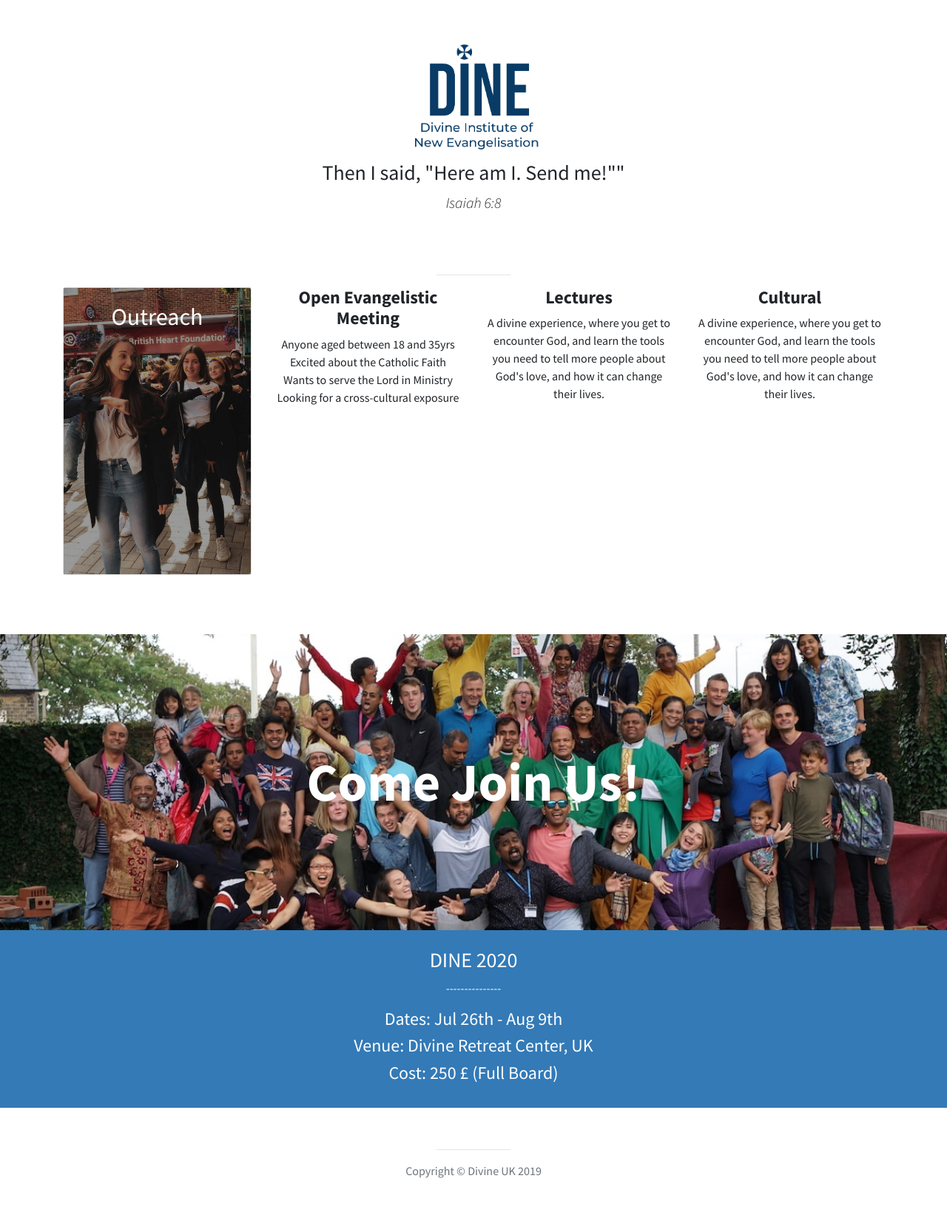
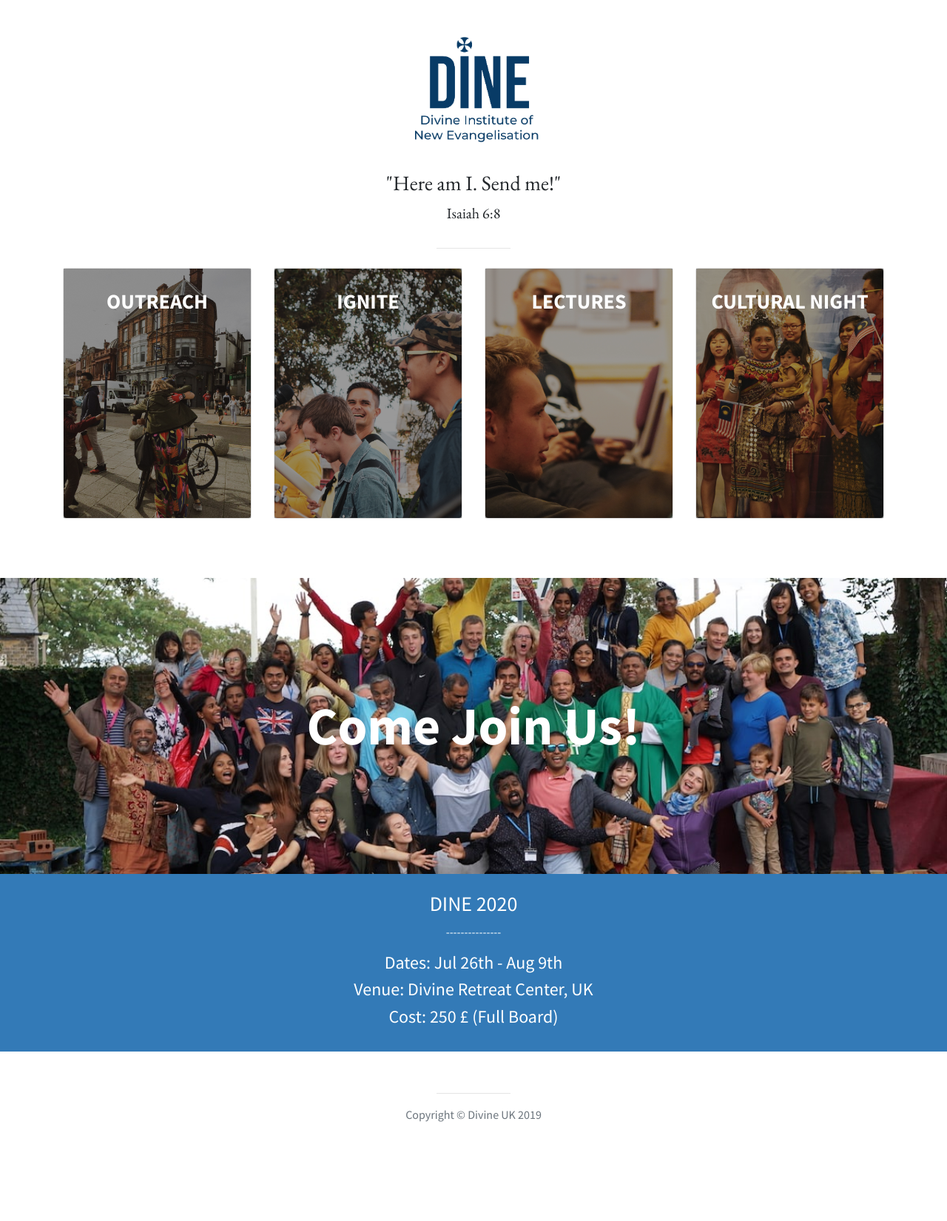
Before and after one commit to newevangelisation/staging, a Jekyll site: the page built from index.html, in a window 1280 px wide. Shown: the part 512-2162 px from the top of the page at 74% size. Built offline with Jekyll 4.4.1, drawn with Linux system fonts in a browser that asks for light colours; after the commit the page ends 2086 px from its top, so only the background shows below that.

Commit message:
Update Home Page with more detailed images

```diff
--- a/_includes/about.html
+++ b/_includes/about.html
@@ -3,11 +3,12 @@
     <div class="row">
       <div class="col-lg-12 text-center">
         <img src="img/logo_text.png" class="img-fluid" style="width:200px"/>
-        <h3>Then I said, "Here am I. Send me!""</h3>
-        <p class="lead"><i>Isaiah 6:8</i></p>
+        <h3 class="bible-passage mt-4"">"Here am I. Send me!"</h3>
+        <p class="lead bible-passage">Isaiah 6:8</p>
       </div>
     </div>
     <!-- /.row -->
   </div>
   <!-- /.container -->
+  <hr class="small">
 </section>
--- a/_includes/details_dine.html
+++ b/_includes/details_dine.html
@@ -1,7 +1,6 @@
 <!-- The circle icons use Font Awesome's stacked icon classes. For more information, visit http://fontawesome.io/examples/ -->
 <section id="services" class="services">
     <div class="container text-center">
-        <hr class="small">
         <div class="row">
             <div class="col-lg-3">
                 <a href="#" class="theme">
@@ -10,7 +9,7 @@
                             <img src="img/home/outreach.jpg" class="card-img rounded" alt="outreach">
                             <div class="card-img-overlay overlay-black">
                                 <div class="align-bottom">
-                                    <h2>Outreach</h2>
+                                    <h3 class="mt-2"><strong>OUTREACH</strong></h3>
                                 </div>
                             </div>
                         </div>
@@ -18,32 +17,46 @@
                 </a>
             </div>
             <div class="col-lg-3">
-                <div class="service-item">
-                    <h4>
-                        <strong>Open Evangelistic Meeting</strong>
-                    </h4>
-                    <p>Anyone aged between 18 and 35yrs<br>
-                        Excited about the Catholic Faith<br>
-                        Wants to serve the Lord in Ministry<br>
-                        Looking for a cross-cultural exposure
-                    </p>
-                </div>
+                <a href="#" class="theme">
+                    <div class="service-item">
+                        <div class="card text-white">
+                            <img src="img/home/openevangmeeting.jpg" class="card-img rounded" alt="outreach">
+                            <div class="card-img-overlay overlay-black">
+                                <div class="align-bottom">
+                                    <h3 class="mt-2"><strong>IGNITE</strong></h3>
+                                </div>
+                            </div>
+                        </div>
+                    </div>
+                </a>
             </div>
             <div class="col-lg-3">
-                <div class="service-item">
-                    <h4>
-                        <strong>Lectures</strong>
-                    </h4>
-                    <p>A divine experience, where you get to encounter God, and learn the tools you need to tell more people about God's love, and how it can change their lives.</p>
-                </div>
+                <a href="#" class="theme">
+                    <div class="service-item">
+                        <div class="card text-white">
+                            <img src="img/home/lectures.jpg" class="card-img rounded" alt="outreach">
+                            <div class="card-img-overlay overlay-black">
+                                <div class="align-bottom">
+                                    <h3 class="mt-2"><strong>LECTURES</strong></h3>
+                                </div>
+                            </div>
+                        </div>
+                    </div>
+                </a>
             </div>
             <div class="col-lg-3">
-                <div class="service-item">
-                    <h4>
-                        <strong>Cultural</strong>
-                    </h4>
-                    <p>A divine experience, where you get to encounter God, and learn the tools you need to tell more people about God's love, and how it can change their lives.</p>
-                </div>
+                <a href="#" class="theme">
+                    <div class="service-item">
+                        <div class="card text-white">
+                            <img src="img/home/culturals.jpg" class="card-img rounded" alt="outreach">
+                            <div class="card-img-overlay overlay-black">
+                                <div class="align-bottom">
+                                    <h3 class="mt-2"><strong>CULTURAL NIGHT</strong></h3>
+                                </div>
+                            </div>
+                        </div>
+                    </div>
+                </a>
             </div>
             <!-- /.row (nested) -->
         </div>
--- a/css/stylish-portfolio.css
+++ b/css/stylish-portfolio.css
@@ -3,6 +3,9 @@
  * Code licensed under the Apache License v2.0.
  * For details, see http://www.apache.org/licenses/LICENSE-2.0.
  */
+
+/* Fonts */
+@import url('https://fonts.googleapis.com/css?family=EB+Garamond&display=swap');
 
 /* Global Styles */
 
@@ -33,11 +36,22 @@ body {
     z-index: 2;
 }
 
+.overlay-black:hover {
+    background: rgba(0,0,0,0.10);
+}
+
 .caption {
     position: absolute;
     top: 45%;
     left: 0;
     width: 100%;
+}
+
+@media(max-width:768px) {
+    .service-item .card img {
+        height: 200px;
+        object-fit: cover;
+    }
 }
 
 .card-title {
@@ -56,6 +70,10 @@ body {
     padding: 0;
     font-size: 4.5em;
     font-weight: 700;
+}
+
+.bible-passage {
+    font-family: 'EB Garamond', serif;
 }
 
 .service-item:hover {
@@ -227,13 +245,16 @@ iframe .backgroundSecBg {
 /* About */
 
 .about {
-    padding: 50px 0;
+    padding-top: 40px;
+    padding-right: 0px;
+    padding-bottom: 0px;
+    padding-left: 0px;
 }
 
 /* Services */
 
 .services {
-    padding-top: 0px;
+    padding-top: 10px;
     padding-right: 0px;
     padding-bottom: 50px;
     padding-left: 0px;
```
Also changed, not shown: img/home/culturals.jpg (added), img/home/lectures.jpg (added), img/home/openevangmeeting.jpg (added), img/home/outreach.jpg, 2 other files.
